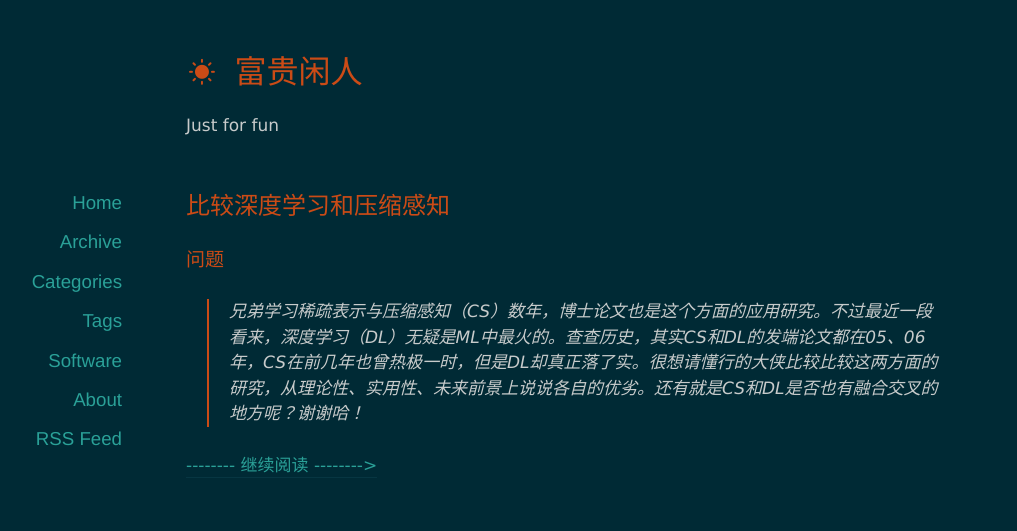
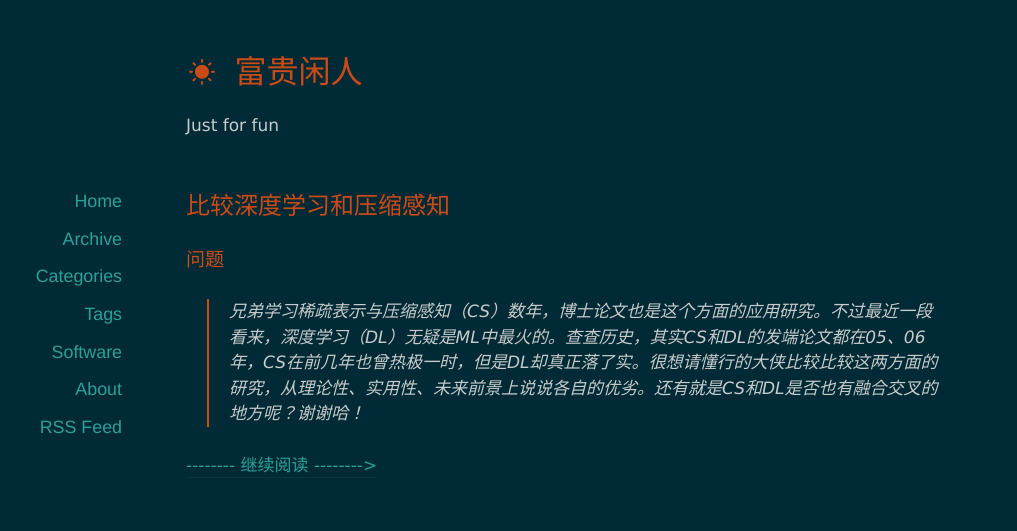
Before and after one commit to orangeprince/orangeprince.github.io, a Jekyll site: the page built from index.html, in a window 1280 px wide. Shown: the top 531 px of the page, without its empty margins (54-1071 px from the left). Built offline with Jekyll 4.4.1, drawn with Linux system fonts in a browser that asks for light colours; nearby versions of some CDN libraries; the list of posts is cut into pages by our own code; comment, search, counter and statistics services are not loaded.

Commit message:
modified:   assets/css/style.css

```diff
--- a/assets/css/style.css
+++ b/assets/css/style.css
@@ -159,7 +159,7 @@ h3 {
 #sidebar a {
 	border: none;
 	font-family: "Helvetica Neue", "Helvetica", serif;
-	font-size: 1.1em;
+	font-size: 1.05em;
 	padding: 2px 4px;
 }
 
```
